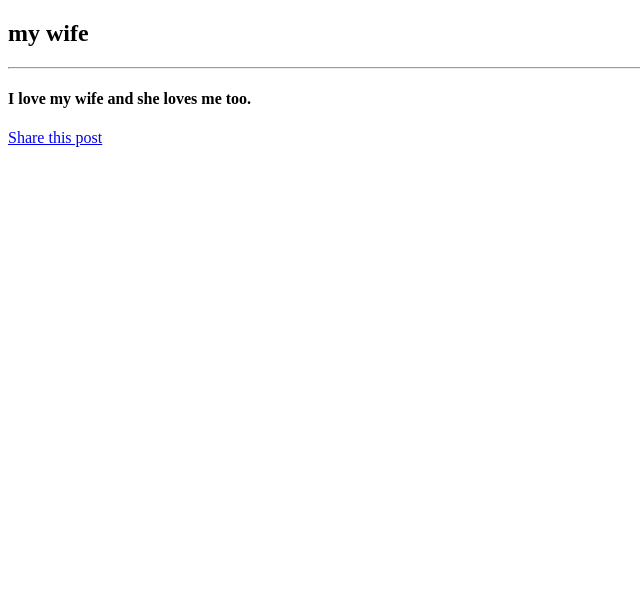
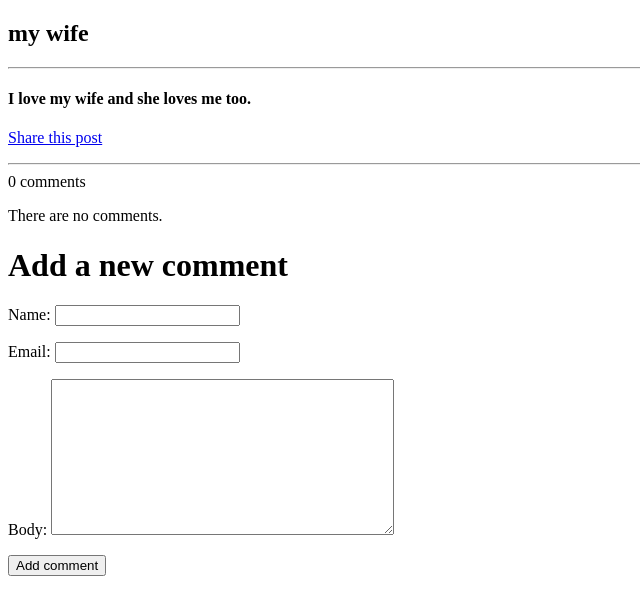
Before and after one commit to MahdiMetaDev/linux_blog, a Django app: a page that uses blog/templates/blog/post_detail.html in a window 1280 px wide. Shown: the top 615 px of the page, without its empty margins (0-640 px from the left). Run offline with Django 4.2, Linux system fonts and the light colour scheme; data comes from the database, SQL or seed files in the repository; parts of the project's set-up code (start-up, migrations or seed data) failed here and were passed over.

Commit message:
add active comments to post_detail_view, handle comments in post_detail html template

```diff
--- a/blog/templates/blog/post_detail.html
+++ b/blog/templates/blog/post_detail.html
@@ -17,4 +17,30 @@
         </a>
     </p>
 
+    <hr>
+
+    {% with comments.count as total_comments %}
+        {{ total_comments }} comment{{ total_comments|pluralize }}
+    {% endwith %}
+
+    {% for comment in comments %}
+
+        <div class="comment">
+
+            <p class="info">
+                Comment {{ forloop.counter }} by {{ comment.name }}
+                {{ comment.datetime_created }}
+            </p>
+
+            {{ comment.body|linebreaks }}
+
+        </div>
+
+        {% empty %}
+            <p>There are no comments.</p>
+
+    {% endfor %}
+
+    {% include "comment_form.html" %}
+
 {% endblock content %}
--- a/blog/views.py
+++ b/blog/views.py
@@ -50,9 +50,15 @@ def post_detail_view(request, year, month, day, post):
                             publish__month=month,
                             publish__day=day)
 
+    # we have used comments manager for post object.
+    comments = post.comments.filter(active=True)
+    form = CommentForm()
+
     return render(request,
                  "blog/post_detail.html",
-                 {"post": post})
+                 {"post": post,
+                  "comments": comments,
+                  "form": form})
 
 
 def post_share(request, post_id):
```
